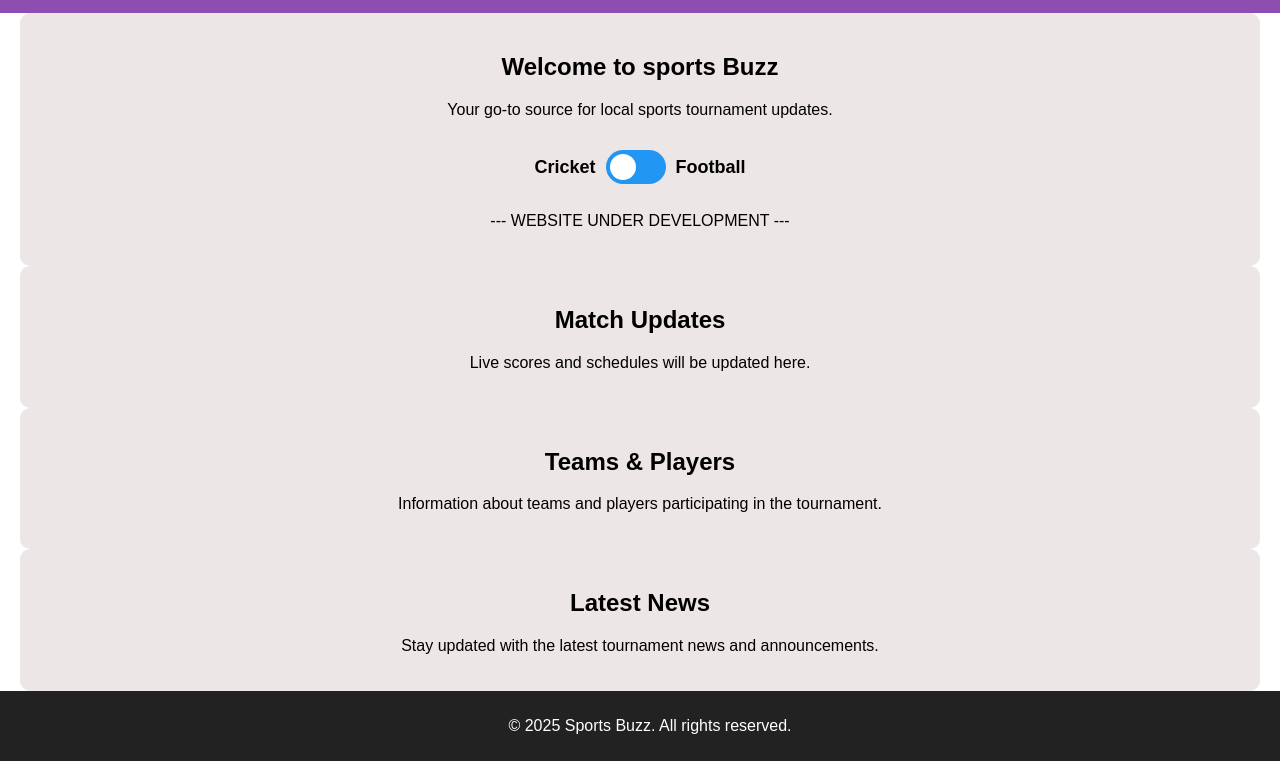
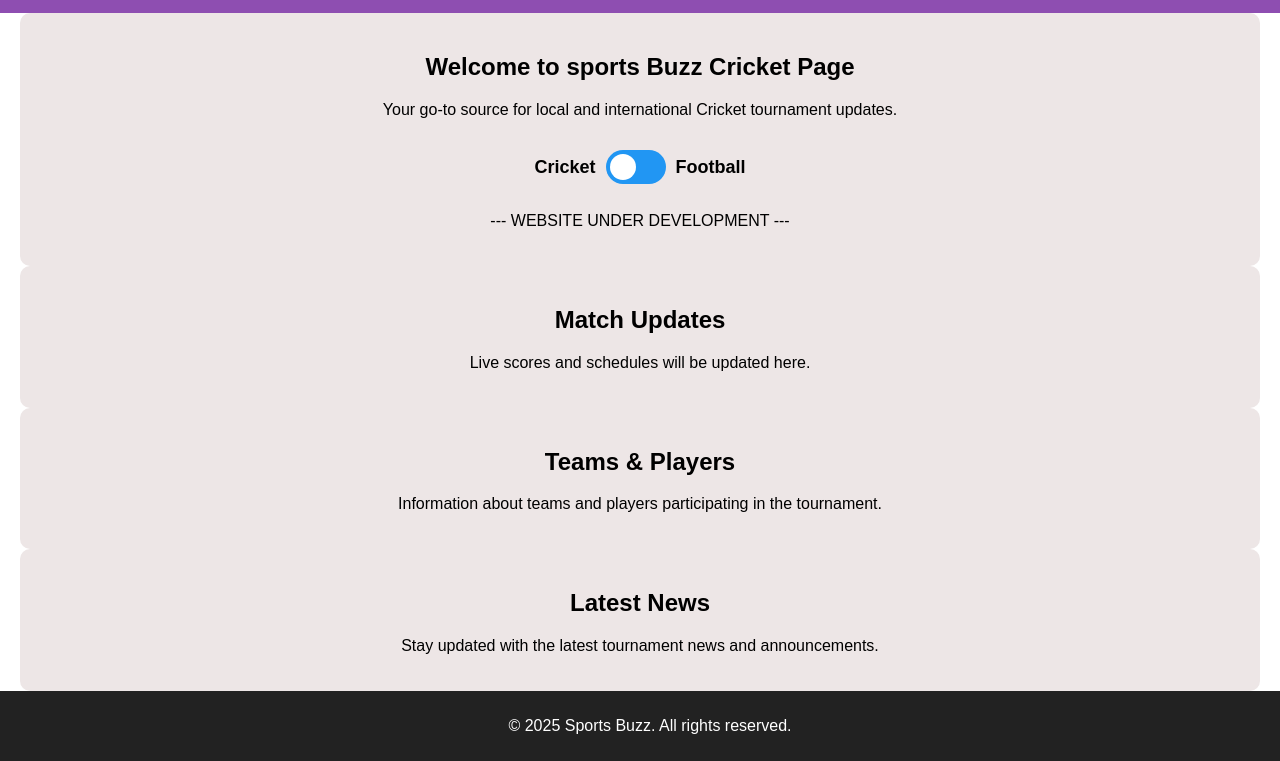
Before and after one commit to AamirSohail07000/Tennis_Cricket_Buzz, a plain HTML site: page index.html in a window 1280 px wide. Shown: the part 177-938 px from the top of the page. Drawn offline with Linux system fonts and the light colour scheme.

Commit message:
updated index

```diff
--- a/index.html
+++ b/index.html
@@ -26,8 +26,8 @@
     </header>
 
     <section id="home">
-        <h2>Welcome to sports Buzz</h2>
-        <p>Your go-to source for local sports tournament updates.</p>
+        <h2>Welcome to sports Buzz Cricket Page</h2>
+        <p>Your go-to source for local and international Cricket tournament updates.</p>
             <!-- Toggle Switch for Cricket & Football -->
     <div class="switch-container">
         <p id= "sportText1">Cricket</p>
```
